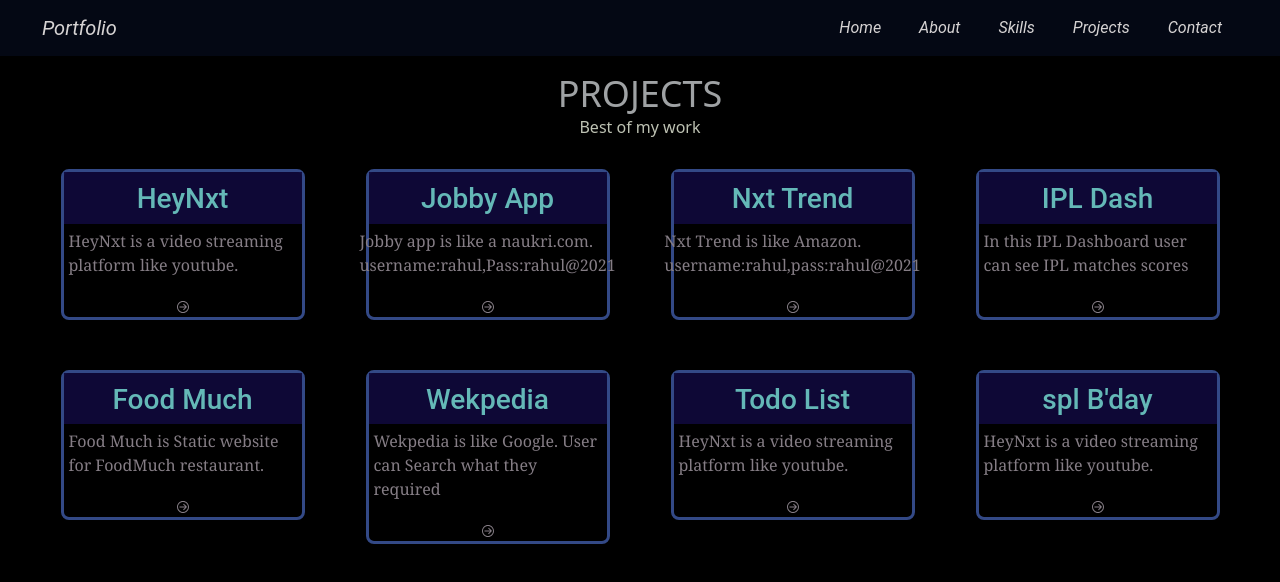
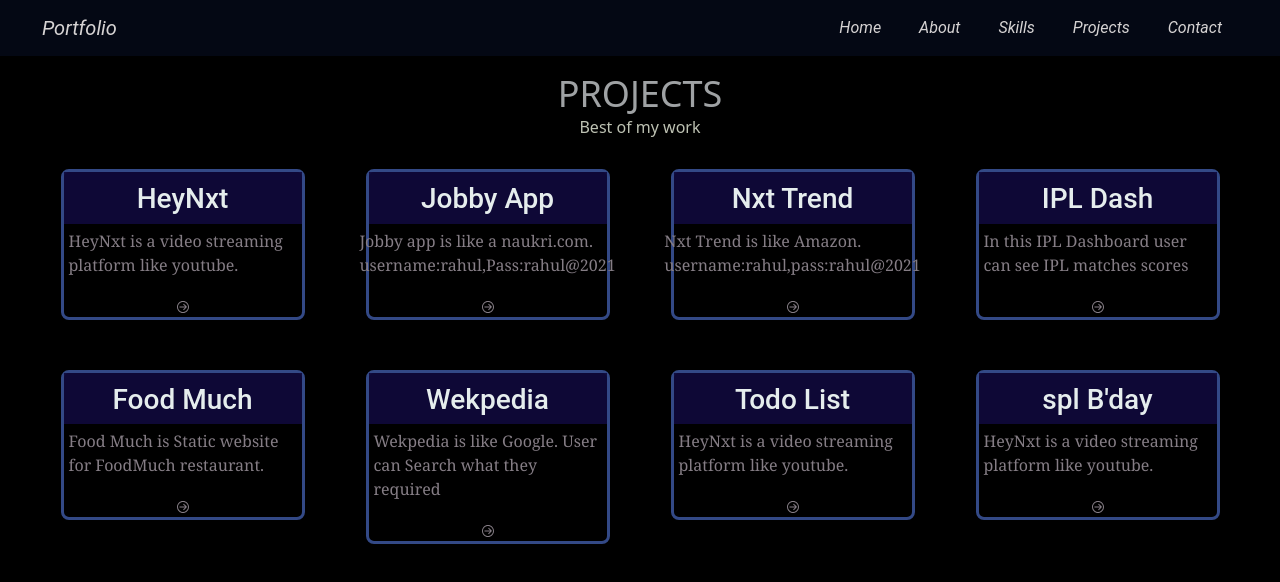
Before and after one commit to ShemanthDeveloper/portfolio, a React (Create React App) app: page /projects in a window 1280 px wide. Shown: the top 582 px of the page. Built offline with nearby package versions, Linux system fonts and the light colour scheme.

Commit message:
insta id changed

```diff
--- a/src/components/Contact/index.js
+++ b/src/components/Contact/index.js
@@ -17,7 +17,7 @@ const Contact=()=>{
 
                 <div className="icon-box">
                 <SlSocialInstagram className="insta-icon"/>
-                <a href="https://instagram.com/she_calls_me_bava__?igshid=OGY3MTU3OGY1Mw==" rel="noopener noreferrer" target="_blank">
+                <a href="https://www.instagram.com/hemanth_sudhani?igsh=OGY3MTU3OGY1Mw==" rel="noopener noreferrer" target="_blank">
                 <button className="button-icon">Follow Me</button>
                 </a>
                 </div>
--- a/src/components/Home/home.css
+++ b/src/components/Home/home.css
@@ -16,6 +16,7 @@
     margin-top: 0px;
     padding-left: 60px;
     opacity: 0.8;
+
 }
 .home-dis-container{
     display: flex;
--- a/src/components/Projects/projects.css
+++ b/src/components/Projects/projects.css
@@ -8,7 +8,7 @@
 
 }
 .project-heading{
-    color: rgb(100, 184, 183);
+    color: rgb(229, 237, 237);
     padding-top: 10px;
 }
 .projects-heading{
```
